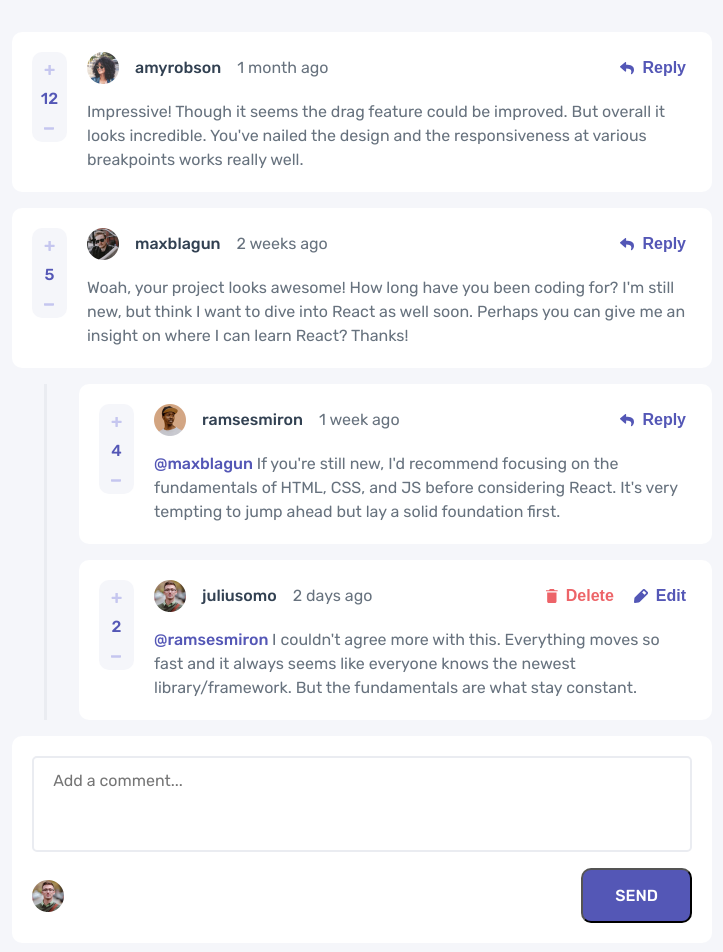
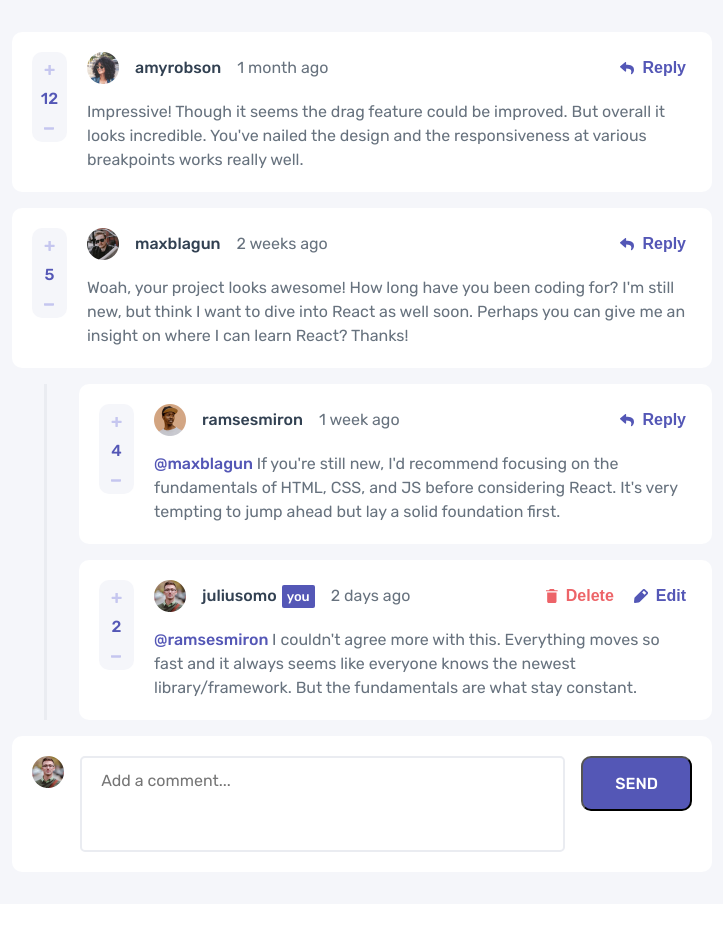
Before and after one commit to ianbuen/interactive-comments-section, a React (Vite) app: page / in a window 1280 px wide. Shown: the top 952 px of the page, without its empty margins (278-1001 px from the left). After the commit the page ends 904 px from the top, so only its background shows below. Built offline with nearby package versions, Linux system fonts and the light colour scheme.

Commit message:
remake reply form

```diff
--- a/src/App.jsx
+++ b/src/App.jsx
@@ -20,8 +20,8 @@ export const App = () => {
 
   return (
     <div className='App'>
-      <Comments refCompose={refCompose} />
-      <Compose ref={refCompose} />
+      <Comments />
+      <Compose />
     </div>
   )
 };
--- a/src/StateProvider.jsx
+++ b/src/StateProvider.jsx
@@ -7,7 +7,6 @@ export const StateContext = createContext();
 export const initialState = {
     currentUser: null,
     comments: [],
-    replyTarget: null,
 };
 
 // Wrap the app and provide the data layer
@@ -27,10 +26,6 @@ const reducer = (state, action) => {
         case "SET_COMMENTS":
             return { ...state, comments: action.comments };
 
-        case "SET_REPLY_DRAFT":
-            return { ...state, replyTarget: action.replyTarget };
-
-
         default:
             return state;
     }
--- a/src/components/Comments.jsx
+++ b/src/components/Comments.jsx
@@ -1,4 +1,4 @@
-import React, { useEffect, useRef, useState } from 'react';
+import React, { createRef, useEffect, useRef, useState } from 'react';
 import "../styles/Comments.sass";
 import images from '../images';
 import iconPlus from "../images/icon-plus.svg"
@@ -9,8 +9,10 @@ import iconEdit from "../images/icon-edit.svg"
 import iconSave from "../images/icon-save.svg"
 import { useStateValue } from '../StateProvider';
 import { Modal } from './Modal';
+import { Compose } from "./Compose";
+import { fadeOut, parent } from '../utils';
 
-export const Comments = ({refCompose}) => {
+export const Comments = () => {
     const [{ currentUser, comments }, dispatch] = useStateValue();
 
     return (
@@ -21,22 +23,25 @@ export const Comments = ({refCompose}) => {
               comment: comment,
               editable: currentUser.username === username,
             };
-            return <Comment key={i} comment={comment} editable={currentUser.username === username} refCompose={refCompose} />
+            return <Comment key={i} comment={comment} editable={currentUser.username === username} />
           })}
       </div>
   );
 };
 
-export const Comment = ({comment, editable, refCompose}) => {
+export const Comment = ({comment, editable}) => {
     const {id, user: {username}, createdAt, content, score, replies, replyingTo} = comment;
 
-    const [{comments}, dispatch] = useStateValue();
+    const [{currentUser, comments}, dispatch] = useStateValue();
     const [likes, setLikes] = useState(0);
     const [modal, setModal] = useState(null);
     const [editing, setEditing] = useState(false);
-    const [draft, setDraft] = useState(content);
+    const [text, setText] = useState(content);
+    const [replyTarget, setReplyTarget] = useState(null)
+
     const refLikes = useRef(null);
     const refComment = useRef(null);
+    const refCompose = createRef();
 
     useEffect(() => {
       setLikes(score);
@@ -44,7 +49,7 @@ export const Comment = ({comment, editable, refCompose}) => {
 
     // trigger pop animation when like count changes
     useEffect(() => {
-      refLikes.current.style.animationName = "pop";
+      // refLikes.current.style.animationName = "pop";
 
       const timeout = setTimeout(() => {
         refLikes.current.style.animationName = "";
@@ -52,6 +57,14 @@ export const Comment = ({comment, editable, refCompose}) => {
 
       return () => clearTimeout(timeout);
     }, [likes, refLikes]);
+
+    const updateLikes = (score) => {
+      setLikes(count => {
+        if (count !== score)
+            refLikes.current.style.animationName = "pop";
+        return score;
+      });
+    };
 
     const showDeleteDialog = (id) => {
       // setup modal actions
@@ -76,6 +89,8 @@ export const Comment = ({comment, editable, refCompose}) => {
               type: "SET_COMMENTS",
               comments: copy,
             });
+
+            setModal(null);
           }, 500);
         },
 
@@ -97,14 +112,14 @@ export const Comment = ({comment, editable, refCompose}) => {
           // find by ID among comments and replace the content
           copy.find(comment => {
             if (comment.id === id) {
-                comment.content = draft;
+                comment.content = text;
                 return comment;
             }
 
             // also include nested replies
             comment.replies.find(reply => {
               if (reply.id === id) {
-                  reply.content = draft;
+                  reply.content = text;
                   return reply
               }
             });
@@ -113,29 +128,21 @@ export const Comment = ({comment, editable, refCompose}) => {
           // commit the new edit
           dispatch({ type: "SET_COMMENTS", comments: copy });
       } else {
-          setDraft(content)
+          setText(content)
       }
     };
 
     const handleEdit = ({target: {value}}) => {
-      console.log(value);
-      setDraft(value);
+      setText(value);
     }
 
-    const composeReply = (id, username) => {
-      refCompose.current.scrollIntoView({ behavior: "smooth" });
-      refCompose.current.value = `@${username} `;
-      refCompose.current.focus();
+    const toggleReplyForm = (id, username) => {
 
-      const replyTarget = {
-        id: id,
-        replyingTo: username,
-      };
+      if (replyTarget)
+          fadeOut(parent(refCompose), () => setReplyTarget(null))
 
-      dispatch({
-        type: "SET_REPLY_DRAFT",
-        replyTarget: replyTarget,
-      });
+      else
+          setReplyTarget({ id: id, username: username })
     };
 
     return (
@@ -143,20 +150,23 @@ export const Comment = ({comment, editable, refCompose}) => {
         <div ref={refComment} className='Comment'>
           <div className='Info'>
             <img className='Avatar' src={images[username]} alt={`photo of ${username}`} />
-            <h1 className='Username'>{username}</h1>
+            <h1 className='Username'>
+                {username}
+                {username === currentUser.username && <span className='You'>you</span>}
+            </h1>
             <p className='Time'>{createdAt}</p>
           </div>
 
-          {editing ? <textarea className='Content_Edit' value={draft} onChange={handleEdit} />
+          {editing ? <textarea  className='Content_Edit' value={text} onChange={handleEdit} />
             : <p className='Content'>
                 <span>{replyingTo ? `@${replyingTo} ` : ''}</span>
                 {content}
               </p>}
 
           <div className='Likes'>
-            <img src={iconPlus} alt="plus icon" onClick={() => setLikes(score + 1)} />
+            <img src={iconPlus} alt="plus icon" onClick={() => updateLikes(score + 1)} />
             <p ref={refLikes}>{likes}</p>
-            <img src={iconMinus} alt="plus icon" onClick={() => setLikes(score)} />
+            <img src={iconMinus} alt="plus icon" onClick={() => updateLikes(score)} />
           </div>
 
           {editable ?
@@ -164,10 +174,12 @@ export const Comment = ({comment, editable, refCompose}) => {
             <button className='Button' onClick={() => showDeleteDialog(id)}><img src={iconDelete} alt="delete icon" />Delete</button>
             <button className='Button' onClick={() => editComment(id)}><img src={editing ? iconSave : iconEdit} alt="edit icon" />{editing ? 'Save' : 'Edit'}</button>
           </div> :
-          <button className='Button' onClick={() => composeReply(id, username)} ><img src={iconReply} alt="reply icon" />Reply</button>}
+          <button className='Button' onClick={() => toggleReplyForm(id, username)} ><img src={iconReply} alt="reply icon" />Reply</button>}
 
           {modal}
         </div>
+
+        {replyTarget && <Compose ref={refCompose} buttonText="Reply" replyTarget={[replyTarget, setReplyTarget]} />}
 
         {replies?.length ? <Replies replies={replies} refCompose={refCompose} /> : ''}
       </>
@@ -175,13 +187,13 @@ export const Comment = ({comment, editable, refCompose}) => {
 };
 
 
-export const Replies = ({replies, refCompose}) => {
+export const Replies = ({replies}) => {
 
   const [{currentUser}] = useStateValue();
 
   return (
     <div className='Replies'>
-      {replies?.map((reply, i) => <Comment key={i} comment={reply} editable={currentUser.username === reply.user.username} refCompose={refCompose} />)}
+      {replies?.map((reply, i) => <Comment key={i} comment={reply} editable={currentUser.username === reply.user.username} />)}
     </div>
   );
 };
--- a/src/components/Compose.jsx
+++ b/src/components/Compose.jsx
@@ -3,42 +3,63 @@ import "../styles/Compose.sass";
 import images from "../images.js";
 import { useStateValue } from '../StateProvider';
 import iconDelete from "../images/icon-delete.svg";
+import { fadeOut, parent } from '../utils';
 
-export const Compose = forwardRef((props, ref) => {
+export const Compose = forwardRef(({buttonText, replyTarget}, ref) => {
 
-  const [{currentUser, comments, replyTarget}, dispatch] = useStateValue();
+  // Context
+  const [{currentUser, comments}, dispatch] = useStateValue();
+
+  // Component States
   const [draft, setDraft] = useState('');
 
+  const resetReply = () => {
+    if (replyTarget) {
+      const [{ username }] = replyTarget;
+      setDraft(`@${username} `);
+    }
+  };
+
   useEffect(() => {
-    ref.current?.scrollIntoView({behavior: "smooth"});
-  }, [draft])
+    ref?.current.focus();
+  }, [ref])
+
+  useEffect(() => {
+    resetReply();
+  }, [replyTarget])
 
   if (!currentUser)
       return <></>
 
-  const { username } = currentUser;
+  const { username: user } = currentUser;
 
-  const discardDraft = () => {
+  const clearDraft = () => {
     setDraft('');
-    dispatch({ type: "SET_REPLY_DRAFT", replyTarget: null });
   }
 
   const handleChange = ({target: {value}}) => {
+
+      let text = value;
+
       if (draft)
-          ref.current.classList.remove('Invalid');
+          ref?.current.classList.remove('Invalid');
 
-      setDraft(value);
+      setDraft(text);
   };
 
   const handleBlur = () => {
-      ref.current.classList.remove('Invalid');
+      ref?.current.classList.remove('Invalid');
   }
 
   const handleKeyDown = (event) => {
+
     if (event.key === "Enter" && !event.shiftKey) {
         event.preventDefault();
         addComment();
     }
+
+    if (event.key === "Escape")
+        cancelCompose();
   }
 
   const generateCommentID = () => {
@@ -53,15 +74,30 @@ export const Compose = forwardRef((props, ref) => {
     return id + 1;
   };
 
+  const cancelCompose = async () => {
+      clearDraft();
+
+      // if reply form is active, fade out and close the form by setting reply target to null
+      if (replyTarget) {
+          const [{}, setReplyTarget] = replyTarget;
+          fadeOut(parent(ref), () => setReplyTarget(null));
+      }
+  };
+
   const addComment = () => {
-    ref.current.classList.remove('Invalid');
+    const setInvalid = () => {
+      setTimeout(() => {
+        ref?.current.classList.add('Invalid');
+        ref?.current.focus();
+        resetReply();
+      }, 100)
+    };
+
+    ref?.current.classList.remove('Invalid');
 
     if (!draft.trim()) {
-      setTimeout(() => {
-        ref.current.classList.add('Invalid');
-        ref.current.focus();
-      }, 100)
-      return
+      setInvalid();
+      return;
     }
 
     // initialize props for the new comment
@@ -77,40 +113,44 @@ export const Compose = forwardRef((props, ref) => {
     // make a deep copy of existing comments
     let copy = [...comments]
 
-    console.log(replyTarget.id);
-    console.log(newComment);
+    if (replyTarget) {
+        const [{ id, username }, setReplyTarget] = replyTarget;
 
-    if (replyTarget) {
         delete newComment.replies;
-        newComment.replyingTo = replyTarget.replyingTo;
+        newComment.replyingTo = username;
+        newComment.content = draft.replace(`@${username}`, '').trim();
+
+        if (!newComment.content || newComment.content.match(/@[a-z0-9]*/gi)) {
+            setInvalid();
+            return;
+        }
 
         copy = copy.map(comment => {
-          if (comment.id === replyTarget.id || comment.replies.find(reply => reply.id === replyTarget.id))
+          if (comment.id === id || comment.replies.find(reply => reply.id === id))
               comment.replies.push(newComment);
 
           return comment;
         })
+
+        setReplyTarget(null);
     }
 
-    // set the copy as the newly updated comments
-    dispatch({
-      type: "SET_COMMENTS",
-      comments: copy
-    });
+    else
+        copy = [...copy, newComment]
 
-    discardDraft();
+    // commit the new list of comments to Context
+    dispatch({ type: "SET_COMMENTS", comments: copy });
+
+    // finally, reset after creating comment
+    clearDraft();
   };
 
   return (
     <div className='Compose'>
-        {replyTarget && <p>Replying to <span>{replyTarget?.replyingTo}</span></p>}
         <textarea ref={ref} placeholder='Add a comment...' value={draft} onChange={handleChange} onKeyDown={handleKeyDown} onBlur={handleBlur} />
-        <img className='User' src={images[username]} alt={`photo of ${username}`} />
+        <img className='User' src={images[user]} alt={`photo of ${user}`} />
 
-        <div className='ButtonGroup'>
-          {(draft || replyTarget) && <img className='Delete' src={iconDelete} alt="delete icon" onClick={discardDraft} />}
-          <button onClick={addComment}>Send</button>
-        </div>
+        <button onClick={addComment}>{buttonText || 'Send'}</button>
     </div>
   )
 })
--- a/src/styles/Comments.sass
+++ b/src/styles/Comments.sass
@@ -33,21 +33,30 @@
 
 .Info
     display: grid
-    grid-template-columns: repeat(3, min-content)
+    grid-template-columns: repeat(4, max-content)
     align-items: center
     gap: 1rem
 
 .Avatar
-    grid-row: 1
     height: 2rem
 
 .Username
-    grid-row: 1
     font-weight: 500
     color: $dark_blue
 
 .Time
     width: max-content
+
+.You
+    background: $moderate_blue
+    color: white
+    font-size: .8125rem
+    text-align: center
+    padding: .25rem .3125rem
+    border-radius: 2px
+    font-weight: 500
+    display: inline
+    margin-left: .3125rem
 
 .Content
     line-height: 1.5
@@ -64,11 +73,13 @@
     resize: none
     font-family: inherit
     height: 10rem
-    padding: 0.5rem
+    padding: 0.5rem 1rem
+    border-radius: 8px
+    border: 2px solid $light_gray
 
     @include width(640)
         grid-column: span 2
-        height: 7.5rem
+        padding: 0.8rem 1.2rem
 
 .Likes, .Button, .Edit
     width: min-content
--- a/src/styles/Compose.sass
+++ b/src/styles/Compose.sass
@@ -12,6 +12,9 @@
     max-width: 43.75rem
     width: 100%
     justify-self: center
+    transition: opacity 100ms linear
+    animation: slide-down 200ms linear
+    transform-origin: top
 
     textarea
         padding: 0.8rem 1.2rem
@@ -33,23 +36,14 @@
             background: $dark_blue
             color: white
 
-    .ButtonGroup
-        display: grid
-        grid-auto-flow: column
-        grid-auto-columns: min-content
-        align-items: center
-        justify-content: end
-        gap: 1.5rem
-
-    .Delete
-        justify-self: end
-        width: 1.25rem
-
-        &:hover
-            cursor: pointer
+        @include width(640)
+            grid-column: 2
 
     .User
         width: 2rem
+
+        @include width(640)
+            grid-column: 1
 
     button
         width: fit-content
@@ -62,22 +56,22 @@
         font-family: inherit
         font-size: 1rem
         transition: opacity 100ms linear
+        justify-self: end
 
         &:hover
             cursor: pointer
             opacity: 0.5
 
-    p
-        color: $grayish_blue
-        grid-row: 1
-        grid-column: 1 / span 2
-
-        span
-            color: $dark_blue
-            font-weight: 500
+        @include width(640)
+            grid-column: 3
 
     @include width(640)
         padding: 1.25rem
+        grid-template-columns: min-content auto min-content
+        align-items: start
+
+        *
+            grid-row: 1
 
 .Invalid, .Invalid:focus
     outline: 2px solid red !important
@@ -89,3 +83,13 @@
         transform: translateX(1%)
     25%, 75%
         transform: translateX(-1%)
+
+@keyframes slide-down
+    0%
+        opacity: 0
+        transform: scaleY(0%)
+    50%
+        transform: scale(110%)
+    100%
+        opacity: 1
+        transform: scale(100%)
--- /dev/null
+++ b/src/utils.js
@@ -0,0 +1,12 @@
+// requires transition css property set to opacity
+export const fadeOut = (element, callback) => {
+    if (element)
+        element.style.opacity = 0;
+
+    if (callback)
+        setTimeout(() => { callback() }, 200);
+};
+
+export const parent = (element) => {
+    return element?.current?.parentElement;
+};
```
